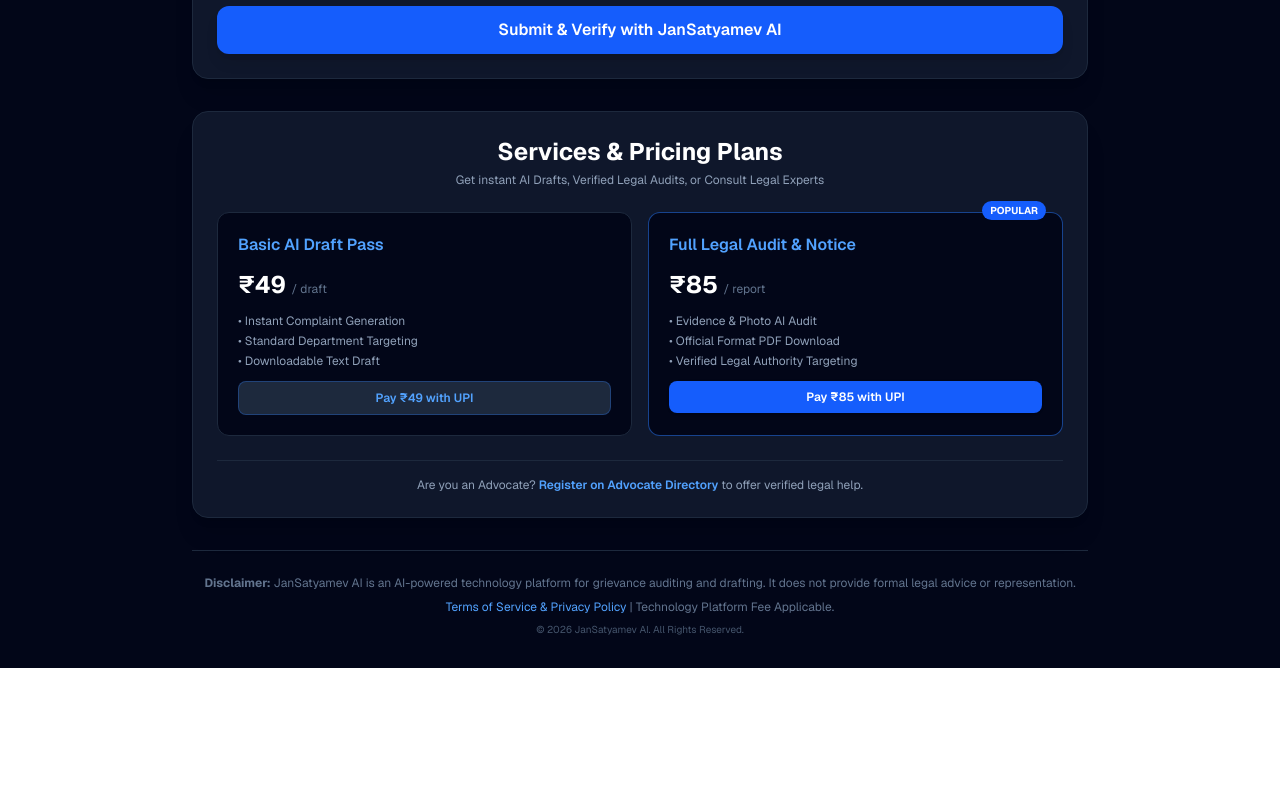
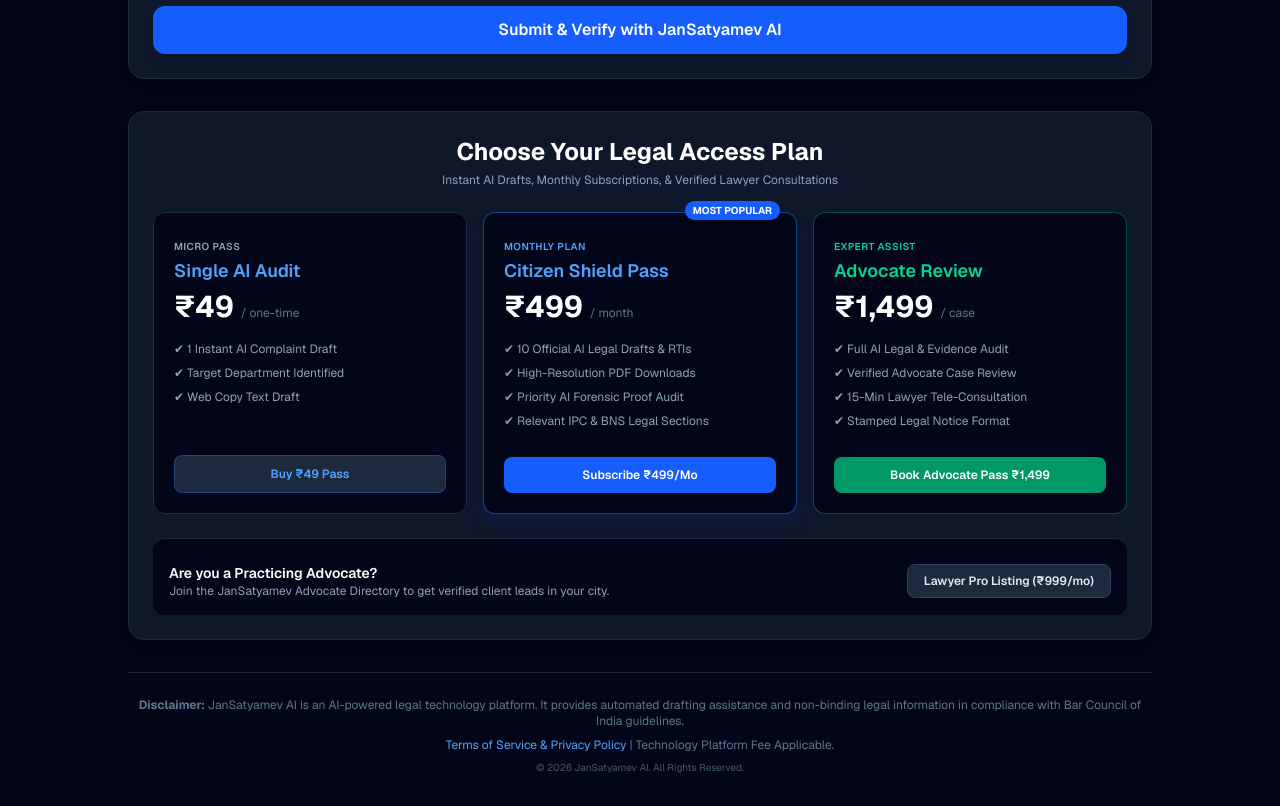
Before and after one commit to neeraj938772-creator/jansatyamev-ai, a Next.js app: page / in a window 1280 px wide. Shown: the part 500-1306 px from the top of the page. Before the commit the page ends 1168 px from the top, so only its background shows below. Built offline with nearby package versions, Linux system fonts and the light colour scheme.

Commit message:
Update page.tsx

```diff
--- a/app/page.tsx
+++ b/app/page.tsx
@@ -91,12 +91,12 @@
   };
 
   const handlePayment = (plan: string, amount: number) => {
-    alert(`Aapne ${plan} plan (₹${amount}) chuna hai. Razorpay Payment Gateway connect hone par instant UPI/QR code payment khulega.`);
+    alert(`Aapne ${plan} (₹${amount}) chuna hai. Razorpay Payment Gateway active hote hi instant UPI/QR code payment popup khulega.`);
   };
 
   return (
     <div className="min-h-screen bg-slate-950 text-slate-100 p-4 md:p-8 font-sans">
-      <div className="max-w-4xl mx-auto space-y-8">
+      <div className="max-w-5xl mx-auto space-y-8">
 
         {/* Header */}
         <header className="text-center space-y-2">
@@ -168,62 +168,99 @@
           </div>
         )}
 
-        {/* Monetization / Pricing Plans Section */}
+        {/* Advanced Monetization & Subscription Tiers */}
         <section className="bg-slate-900 border border-slate-800 rounded-2xl p-6 shadow-xl space-y-6">
           <div className="text-center">
-            <h2 className="text-2xl font-bold text-white">Services & Pricing Plans</h2>
-            <p className="text-slate-400 text-xs mt-1">Get instant AI Drafts, Verified Legal Audits, or Consult Legal Experts</p>
+            <h2 className="text-2xl font-bold text-white">Choose Your Legal Access Plan</h2>
+            <p className="text-slate-400 text-xs mt-1">Instant AI Drafts, Monthly Subscriptions, & Verified Lawyer Consultations</p>
           </div>
 
-          <div className="grid grid-cols-1 md:grid-cols-2 gap-4">
-            {/* Basic Plan */}
-            <div className="border border-slate-800 bg-slate-950 p-5 rounded-xl space-y-3">
-              <h3 className="font-semibold text-blue-400">Basic AI Draft Pass</h3>
-              <p className="text-2xl font-bold text-white">₹49 <span className="text-xs text-slate-500 font-normal">/ draft</span></p>
-              <ul className="text-xs text-slate-400 space-y-1">
-                <li>• Instant Complaint Generation</li>
-                <li>• Standard Department Targeting</li>
-                <li>• Downloadable Text Draft</li>
-              </ul>
+          <div className="grid grid-cols-1 md:grid-cols-3 gap-4">
+
+            {/* Tier 1: Single Pass */}
+            <div className="border border-slate-800 bg-slate-950 p-5 rounded-xl space-y-3 flex flex-col justify-between">
+              <div>
+                <span className="text-[10px] font-semibold text-slate-400 uppercase tracking-wider">MICRO PASS</span>
+                <h3 className="font-semibold text-blue-400 text-lg">Single AI Audit</h3>
+                <p className="text-3xl font-bold text-white mt-1">₹49 <span className="text-xs text-slate-500 font-normal">/ one-time</span></p>
+                <ul className="text-xs text-slate-400 space-y-2 mt-4">
+                  <li>✔ 1 Instant AI Complaint Draft</li>
+                  <li>✔ Target Department Identified</li>
+                  <li>✔ Web Copy Text Draft</li>
+                </ul>
+              </div>
               <button
-                onClick={() => handlePayment("Basic Pass", 49)}
-                className="w-full bg-slate-800 hover:bg-slate-700 text-blue-400 text-xs font-semibold py-2 rounded-lg border border-blue-500/30 transition"
+                onClick={() => handlePayment("Single Pass", 49)}
+                className="w-full bg-slate-800 hover:bg-slate-700 text-blue-400 text-xs font-semibold py-2.5 rounded-lg border border-blue-500/30 transition mt-4"
               >
-                Pay ₹49 with UPI
+                Buy ₹49 Pass
               </button>
             </div>
 
-            {/* Pro Plan */}
-            <div className="border border-blue-500/50 bg-slate-950 p-5 rounded-xl space-y-3 relative">
-              <span className="absolute -top-3 right-4 bg-blue-600 text-white text-[10px] font-bold px-2 py-0.5 rounded-full">POPULAR</span>
-              <h3 className="font-semibold text-blue-400">Full Legal Audit & Notice</h3>
-              <p className="text-2xl font-bold text-white">₹85 <span className="text-xs text-slate-500 font-normal">/ report</span></p>
-              <ul className="text-xs text-slate-400 space-y-1">
-                <li>• Evidence & Photo AI Audit</li>
-                <li>• Official Format PDF Download</li>
-                <li>• Verified Legal Authority Targeting</li>
-              </ul>
+            {/* Tier 2: Monthly Citizen Shield */}
+            <div className="border border-blue-500/50 bg-slate-950 p-5 rounded-xl space-y-3 relative flex flex-col justify-between shadow-lg shadow-blue-950/50">
+              <span className="absolute -top-3 right-4 bg-blue-600 text-white text-[10px] font-bold px-2 py-0.5 rounded-full">MOST POPULAR</span>
+              <div>
+                <span className="text-[10px] font-semibold text-blue-400 uppercase tracking-wider">MONTHLY PLAN</span>
+                <h3 className="font-semibold text-blue-400 text-lg">Citizen Shield Pass</h3>
+                <p className="text-3xl font-bold text-white mt-1">₹499 <span className="text-xs text-slate-500 font-normal">/ month</span></p>
+                <ul className="text-xs text-slate-400 space-y-2 mt-4">
+                  <li>✔ 10 Official AI Legal Drafts & RTIs</li>
+                  <li>✔ High-Resolution PDF Downloads</li>
+                  <li>✔ Priority AI Forensic Proof Audit</li>
+                  <li>✔ Relevant IPC & BNS Legal Sections</li>
+                </ul>
+              </div>
               <button
-                onClick={() => handlePayment("Full Audit Pass", 85)}
-                className="w-full bg-blue-600 hover:bg-blue-500 text-white text-xs font-semibold py-2 rounded-lg shadow transition"
+                onClick={() => handlePayment("Citizen Shield Monthly Plan", 499)}
+                className="w-full bg-blue-600 hover:bg-blue-500 text-white text-xs font-semibold py-2.5 rounded-lg shadow transition mt-4"
               >
-                Pay ₹85 with UPI
+                Subscribe ₹499/Mo
               </button>
             </div>
+
+            {/* Tier 3: Advocate Consultation + Full Audit */}
+            <div className="border border-emerald-500/40 bg-slate-950 p-5 rounded-xl space-y-3 flex flex-col justify-between">
+              <div>
+                <span className="text-[10px] font-semibold text-emerald-400 uppercase tracking-wider">EXPERT ASSIST</span>
+                <h3 className="font-semibold text-emerald-400 text-lg">Advocate Review</h3>
+                <p className="text-3xl font-bold text-white mt-1">₹1,499 <span className="text-xs text-slate-500 font-normal">/ case</span></p>
+                <ul className="text-xs text-slate-400 space-y-2 mt-4">
+                  <li>✔ Full AI Legal & Evidence Audit</li>
+                  <li>✔ Verified Advocate Case Review</li>
+                  <li>✔ 15-Min Lawyer Tele-Consultation</li>
+                  <li>✔ Stamped Legal Notice Format</li>
+                </ul>
+              </div>
+              <button
+                onClick={() => handlePayment("Advocate Review Package", 1499)}
+                className="w-full bg-emerald-600 hover:bg-emerald-500 text-white text-xs font-semibold py-2.5 rounded-lg transition mt-4"
+              >
+                Book Advocate Pass ₹1,499
+              </button>
+            </div>
+
           </div>
 
-          {/* Advocate Section Info */}
-          <div className="border-t border-slate-800 pt-4 text-center space-y-2">
-            <p className="text-xs text-slate-400">
-              Are you an Advocate? <span className="text-blue-400 font-semibold cursor-pointer">Register on Advocate Directory</span> to offer verified legal help.
-            </p>
+          {/* Advocate B2B Directory Pricing */}
+          <div className="border-t border-slate-800 pt-6 mt-6 bg-slate-950 p-4 rounded-xl flex flex-col md:flex-row items-center justify-between gap-4">
+            <div>
+              <h4 className="font-semibold text-white text-sm">Are you a Practicing Advocate?</h4>
+              <p className="text-xs text-slate-400">Join the JanSatyamev Advocate Directory to get verified client leads in your city.</p>
+            </div>
+            <button
+              onClick={() => handlePayment("Advocate Directory Registration", 999)}
+              className="bg-slate-800 hover:bg-slate-700 text-slate-200 border border-slate-700 text-xs font-semibold px-4 py-2 rounded-lg whitespace-nowrap"
+            >
+              Lawyer Pro Listing (₹999/mo)
+            </button>
           </div>
         </section>
 
         {/* Legal Disclaimer Footer */}
         <footer className="text-center text-xs text-slate-500 border-t border-slate-800 pt-6 space-y-2">
           <p>
-            <strong>Disclaimer:</strong> JanSatyamev AI is an AI-powered technology platform for grievance auditing and drafting. It does not provide formal legal advice or representation.
+            <strong>Disclaimer:</strong> JanSatyamev AI is an AI-powered legal technology platform. It provides automated drafting assistance and non-binding legal information in compliance with Bar Council of India guidelines.
           </p>
           <p>
             <a href="/terms" className="text-blue-400 hover:underline">Terms of Service & Privacy Policy</a> | Technology Platform Fee Applicable.
```
